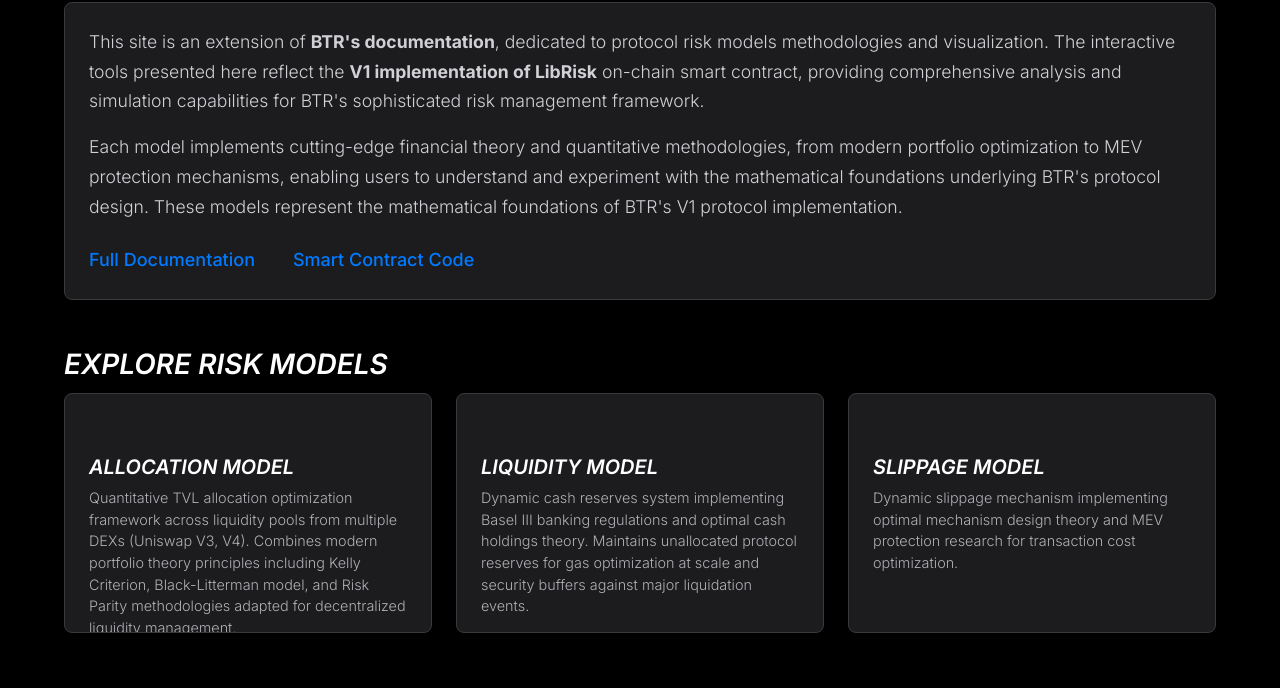
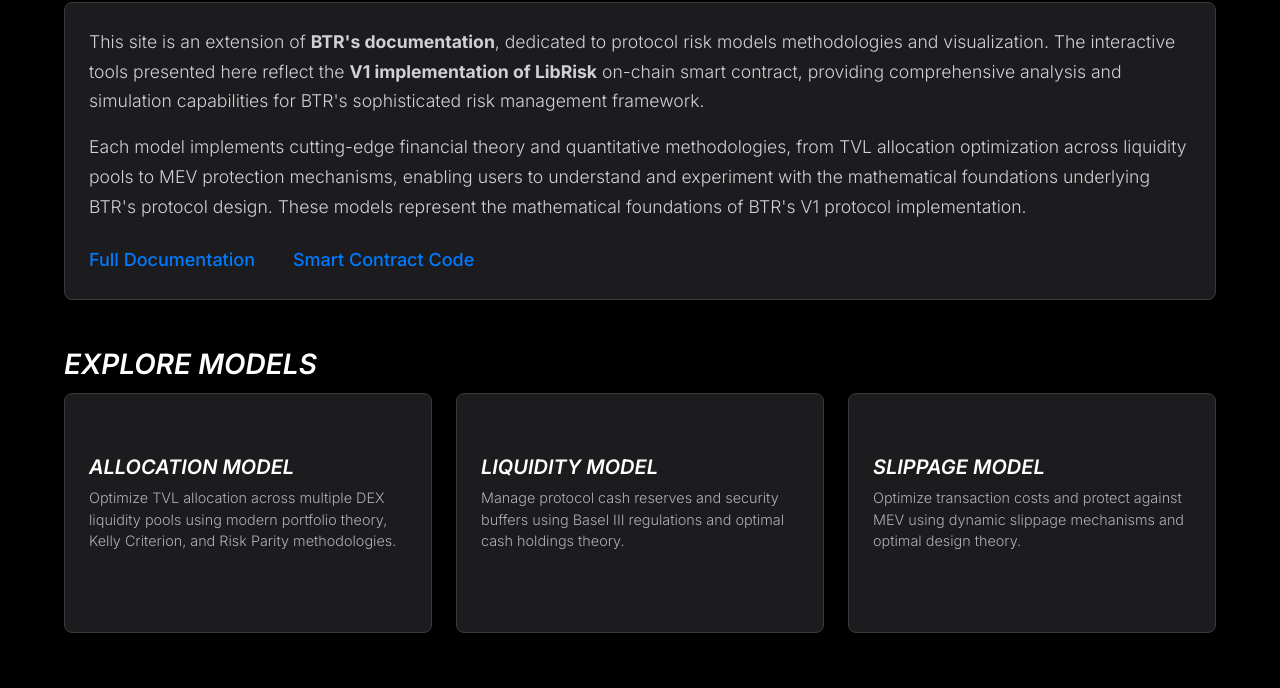
Before and after one commit to btr-supply/risk, a React (Vite) app: page / in a window 1280 px wide. Shown: the part 150-838 px from the top of the page. Built offline with nearby package versions, Linux system fonts and the light colour scheme; some icons are missing.

Commit message:
[docs] Clarify homepage model descriptions for TVL allocation and cash reserves

```diff
--- a/src/pages/HomePage.jsx
+++ b/src/pages/HomePage.jsx
@@ -114,7 +114,7 @@ export const HomePage = () => {
     {
       title: 'Allocation Model',
       description:
-        'Quantitative TVL allocation optimization framework across liquidity pools from multiple DEXs (Uniswap V3, V4). Combines modern portfolio theory principles including Kelly Criterion, Black-Litterman model, and Risk Parity methodologies adapted for decentralized liquidity management.',
+        'Optimize TVL allocation across multiple DEX liquidity pools using modern portfolio theory, Kelly Criterion, and Risk Parity methodologies.',
       icon: <DataUsageIcon sx={{ fontSize: 48 }} />,
       route: '/allocation',
       color: theme.colors.chart[0], // Blue
@@ -122,7 +122,7 @@ export const HomePage = () => {
     {
       title: 'Liquidity Model',
       description:
-        'Dynamic cash reserves system implementing Basel III banking regulations and optimal cash holdings theory. Maintains unallocated protocol reserves for gas optimization at scale and security buffers against major liquidation events.',
+        'Manage protocol cash reserves and security buffers using Basel III regulations and optimal cash holdings theory.',
       icon: <WaterDropIcon sx={{ fontSize: 48 }} />,
       route: '/liquidity',
       color: theme.colors.chart[1], // Green
@@ -130,7 +130,7 @@ export const HomePage = () => {
     {
       title: 'Slippage Model',
       description:
-        'Dynamic slippage mechanism implementing optimal mechanism design theory and MEV protection research for transaction cost optimization.',
+        'Optimize transaction costs and protect against MEV using dynamic slippage mechanisms and optimal design theory.',
       icon: <ExpandIcon sx={{ fontSize: 48 }} />,
       route: '/slippage',
       color: theme.colors.chart[2], // Orange
@@ -167,7 +167,7 @@ export const HomePage = () => {
             sx={{ fontSize: '1.1rem', lineHeight: 1.7 }}
           >
             Each model implements cutting-edge financial theory and quantitative
-            methodologies, from modern portfolio optimization to MEV protection
+            methodologies, from TVL allocation optimization across liquidity pools to MEV protection
             mechanisms, enabling users to understand and experiment with the
             mathematical foundations underlying BTR's protocol design. These
             models represent the mathematical foundations of BTR's V1 protocol
@@ -217,7 +217,7 @@ export const HomePage = () => {
         variant="h4"
         sx={{ fontWeight: 600, mb: 4, color: 'text.primary' }}
       >
-        Explore Risk Models
+        Explore Models
       </Typography>
 
       <Box
```
